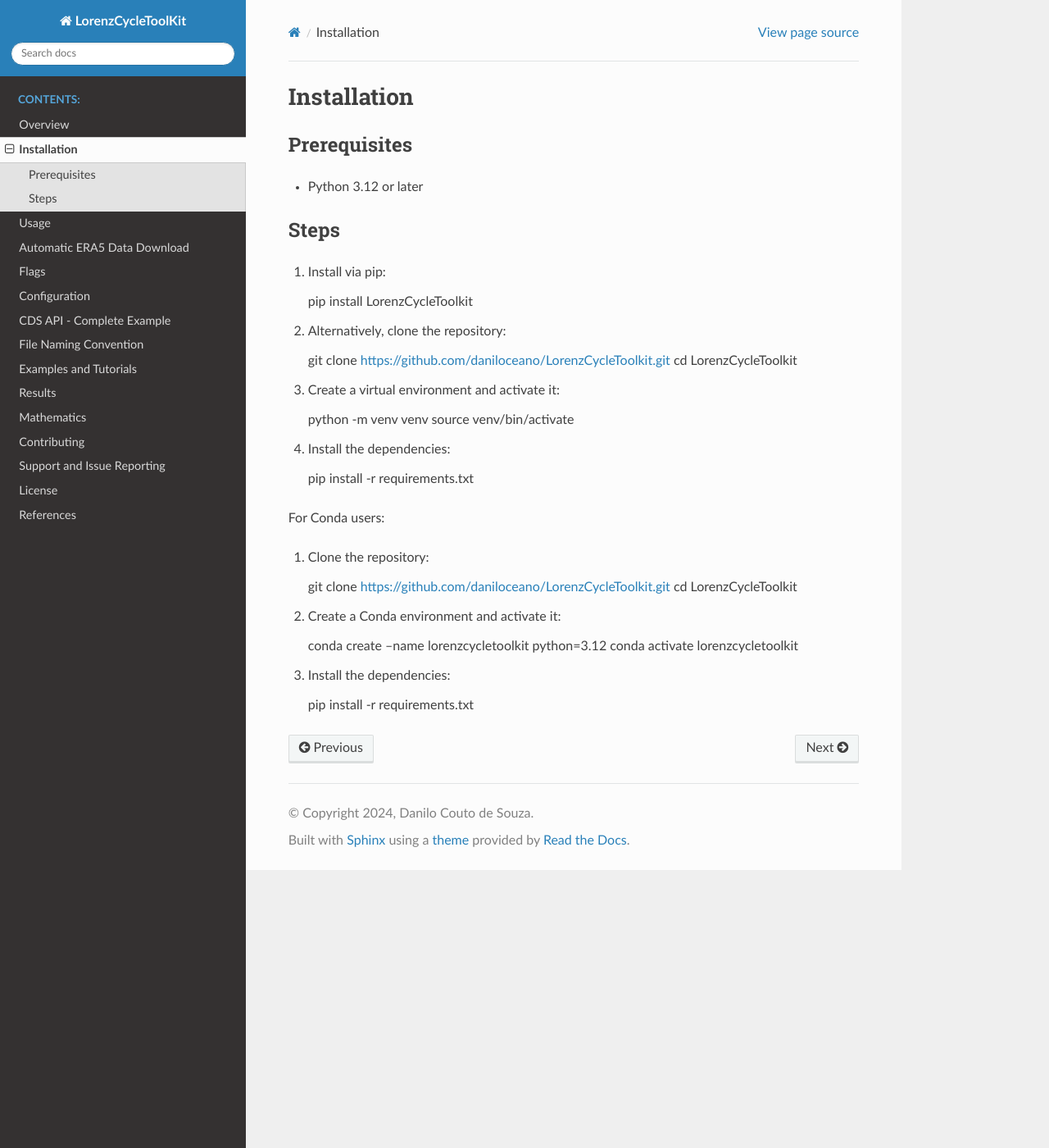
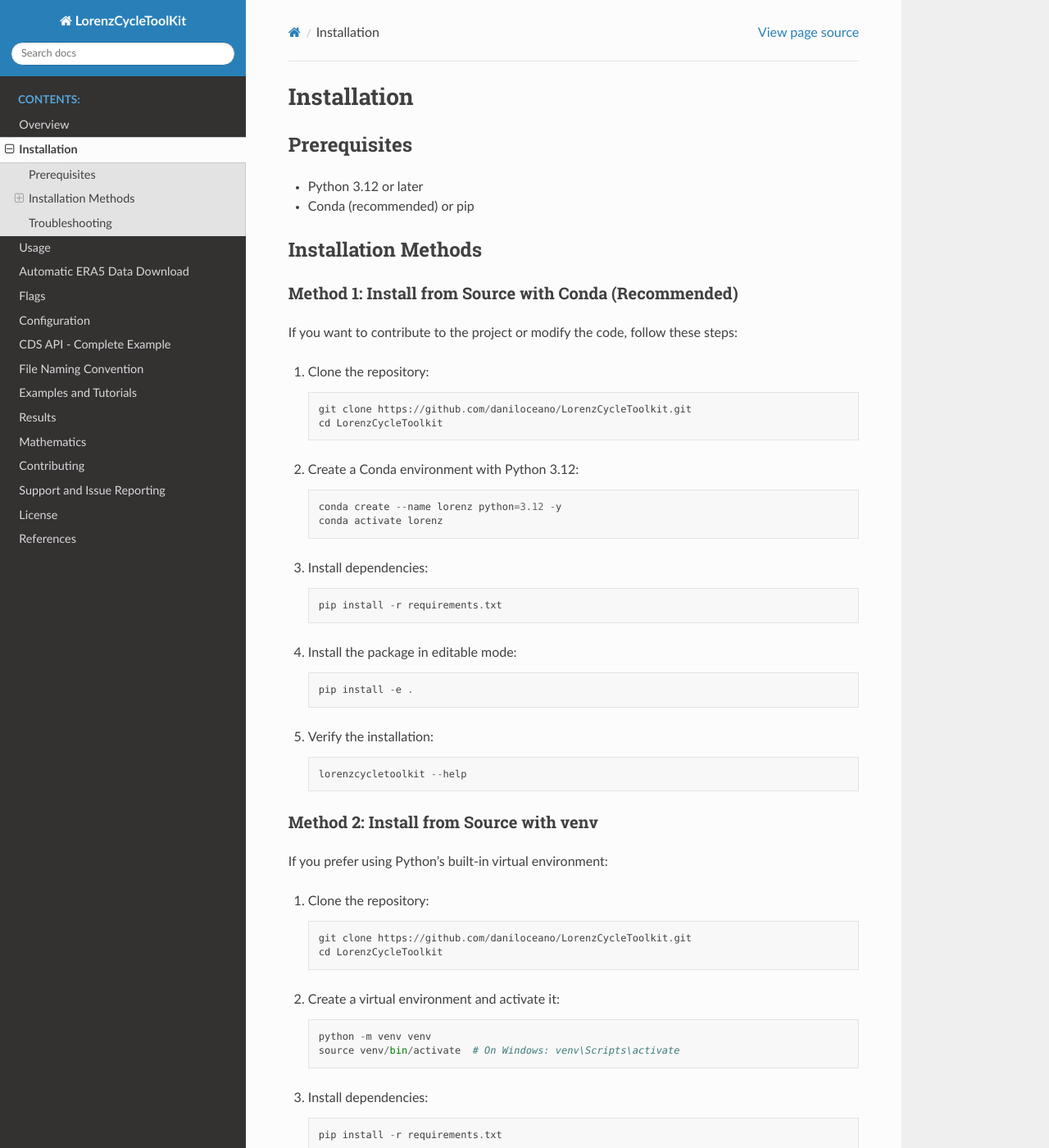
Before and after one commit to daniloceano/LorenzCycleToolkit, a Sphinx documentation site: the page built from docs/source/installation.rst, in a window 1280 px wide and 1400 px high. Shown: the whole window at 82% size. Built offline with Sphinx 7.4.7 and the Read the Docs theme 3.1.0, drawn with Linux system fonts in a browser that asks for light colours; some of the changed text lies outside the part shown.

Commit message:
Update changelog, README, and installation documentation; add environment.yml and bump version to 1.1.2

```diff
--- a/docs/source/conf.py
+++ b/docs/source/conf.py
@@ -9,7 +9,7 @@
 project = 'LorenzCycleToolKit'
 copyright = '2024, Danilo Couto de Souza'
 author = 'Danilo Couto de Souza'
-release = '1.1.1'
+release = '1.1.2'
 
 # -- General configuration ---------------------------------------------------
 # https://www.sphinx-doc.org/en/master/usage/configuration.html#general-configuration
--- a/docs/source/installation.rst
+++ b/docs/source/installation.rst
@@ -4,40 +4,79 @@
 Prerequisites
 -------------
 - Python 3.12 or later
+- Conda (recommended) or pip
 
-Steps
------
+Installation Methods
+--------------------
 
-1. Install via pip::
+Method 1: Install from Source with Conda (Recommended)
+^^^^^^^^^^^^^^^^^^^^^^^^^^^^^^^^^^^^^^^^^^^^^^^^^^^^^^^^^^^^^^^^^^^^^^
 
-   pip install LorenzCycleToolkit
-
-2. Alternatively, clone the repository::
-
-   git clone https://github.com/daniloceano/LorenzCycleToolkit.git
-   cd LorenzCycleToolkit
-
-3. Create a virtual environment and activate it::
-
-   python -m venv venv
-   source venv/bin/activate
-
-4. Install the dependencies::
-
-   pip install -r requirements.txt
-
-For Conda users:
+If you want to contribute to the project or modify the code, follow these steps:
 
 1. Clone the repository::
 
-   git clone https://github.com/daniloceano/LorenzCycleToolkit.git
-   cd LorenzCycleToolkit
+      git clone https://github.com/daniloceano/LorenzCycleToolkit.git
+      cd LorenzCycleToolkit
 
-2. Create a Conda environment and activate it::
+2. Create a Conda environment with Python 3.12::
 
-   conda create --name lorenzcycletoolkit python=3.12
-   conda activate lorenzcycletoolkit
+      conda create --name lorenz python=3.12 -y
+      conda activate lorenz
 
-3. Install the dependencies::
+3. Install dependencies::
 
-   pip install -r requirements.txt
+      pip install -r requirements.txt
+
+4. Install the package in editable mode::
+
+      pip install -e .
+
+5. Verify the installation::
+
+      lorenzcycletoolkit --help
+
+Method 2: Install from Source with venv
+^^^^^^^^^^^^^^^^^^^^^^^^^^^^^^^^^^^^^^^^
+
+If you prefer using Python's built-in virtual environment:
+
+1. Clone the repository::
+
+      git clone https://github.com/daniloceano/LorenzCycleToolkit.git
+      cd LorenzCycleToolkit
+
+2. Create a virtual environment and activate it::
+
+      python -m venv venv
+      source venv/bin/activate  # On Windows: venv\Scripts\activate
+
+3. Install dependencies::
+
+      pip install -r requirements.txt
+
+4. Install the package in editable mode::
+
+      pip install -e .
+
+5. Verify the installation::
+
+      lorenzcycletoolkit --help
+
+Troubleshooting
+---------------
+
+**Issue**: Command ``lorenzcycletoolkit`` not found after installation.
+
+**Solution**: Make sure you've activated the correct environment:
+
+- For Conda: ``conda activate lorenz``
+- For venv: ``source venv/bin/activate``
+
+**Issue**: ``ModuleNotFoundError: No module named 'lorenzcycletoolkit'``
+
+**Solution**: Install the package using ``pip install -e .`` (for development) or ``pip install LorenzCycleToolkit`` (for regular use).
+
+**Issue**: Tests failing with import errors.
+
+**Solution**: Ensure all dependencies are installed by running ``pip install -r requirements.txt`` in your activated environment
--- a/setup.py
+++ b/setup.py
@@ -22,8 +22,9 @@
 
 setup(
     name='LorenzCycleToolkit',
-    version='1.1.1',
+    version='1.1.2',
     packages=find_packages(),
+    py_modules=['lorenzcycletoolkit'],
     include_package_data=True,
     install_requires=read_requirements(),
     long_description=read_long_description(),
```
Also changed, not shown: CHANGELOG.md (+16 -0 lines), README.md (+1 -1 lines), environment.yml (added, +9 -0 lines).
